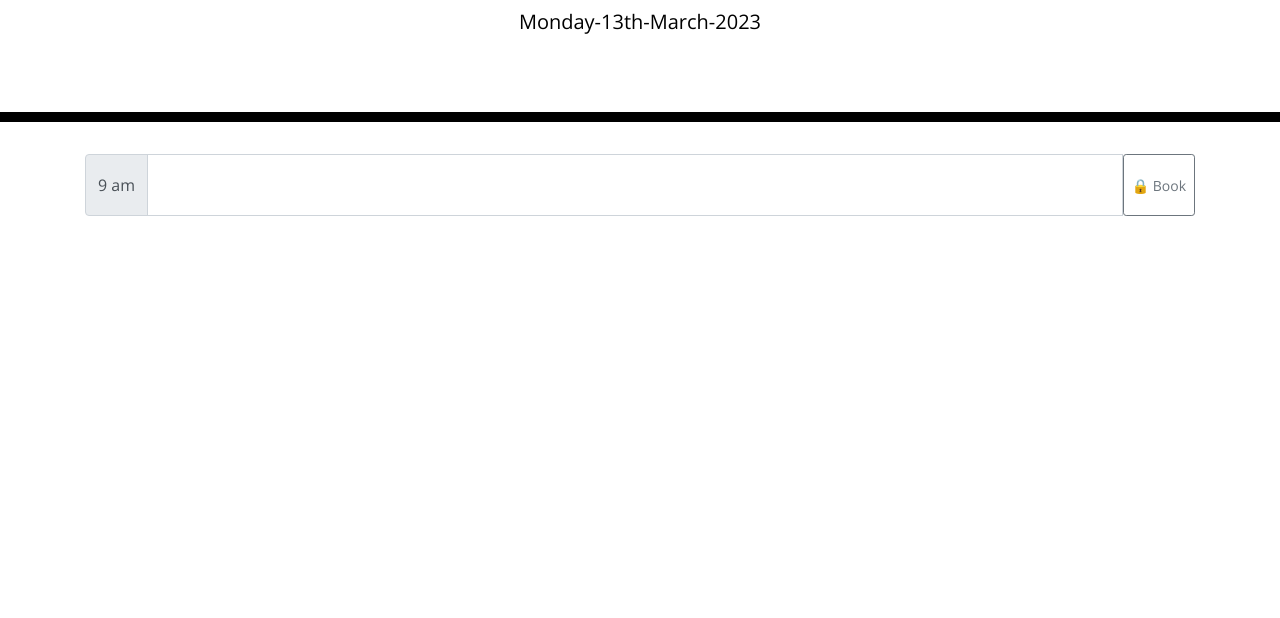
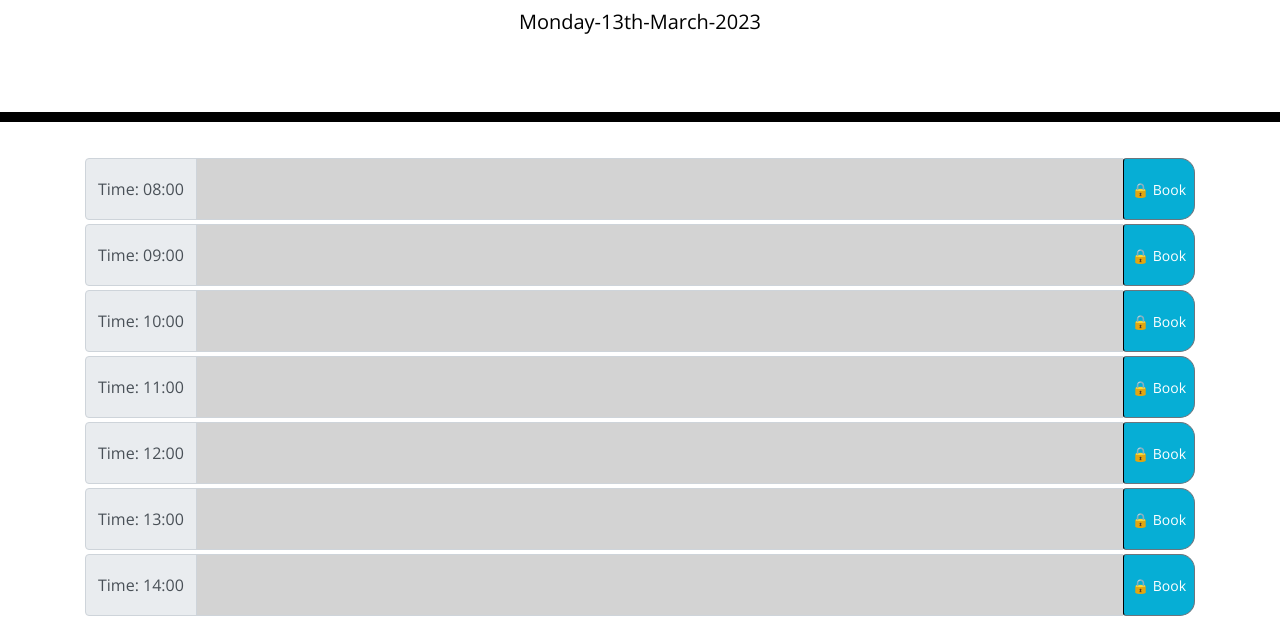
Before and after one commit to nk-mart/edx-module-7-APIs-Work-Day-Scheduler, a plain HTML site: page index.html in a window 1280 px wide. Shown: the part 182-800 px from the top of the page. Drawn offline with nearby package versions, Linux system fonts and the light colour scheme.

Commit message:
Time checker for time slot
Time checker for TimeSlots thats added Css class

```diff
--- a/assets/script.js
+++ b/assets/script.js
@@ -1,5 +1,62 @@
-
 
 let currentDay = moment()
 
+//Time in 24hrs format for time checker
+let currentTime= moment().format("HH:00")
+
 $("#currentDay").text(currentDay.format("dddd-Do-MMMM-YYYY"))
+
+let $timeblock = $("#timeBlock")
+
+//Time Slots Array
+const workHrs = ["08:00","09:00","10:00","11:00","12:00","13:00","14:00","15:00","16:00","17:00"]
+
+let workspace = document.querySelector('.container');
+
+
+
+ //Time checker for TimeSlots thats added Css class
+let timeSlotAvailability = function  timeSlotAvailability(arg){
+    if (arg === currentTime) {
+        return "present"
+    } else if (arg > currentTime){
+        return "future"
+    } else {
+        return "past"
+    }
+};
+
+// Dynamic Render Time Slots
+workspace.innerHTML= workHrs.map((hours) =>{
+
+
+
+
+   return `<div id="timeBlock-" class="input-group timeblck ">
+   <div class="input-group-prepend">
+     <span class="input-group-text mt-1"> Time: ${hours}</span>
+   </div>
+   <textarea data-time=${hours} class="form-control ${timeSlotAvailability(hours)} mt-1" aria-label="With textarea"></textarea>
+   <button class="btn btn-outline-secondary btn-sm saveBtn mt-1" type="button">
+     🔒 Book
+   </button>
+ </div>`
+
+
+
+}).join("")
+
+
+
+
+
+
+// function  timeSlotAvailability(){
+
+//     if (hours) {
+
+//     } else {
+
+//     }
+
+// }
--- a/index.html
+++ b/index.html
@@ -31,15 +31,15 @@
     <div class="container">
       <!-- Timeblocks go here -->
 
-      <div class="input-group">
+      <!-- <div id="timeBlock-" class="input-group timeblck">
         <div class="input-group-prepend">
-          <span class="input-group-text">9 am</span>
+          <span class="input-group-text"> Time</span>
         </div>
         <textarea class="form-control" aria-label="With textarea"></textarea>
         <button class="btn btn-outline-secondary btn-sm" type="button">
           🔒 Book
         </button>
-      </div>
+      </div> -->
     </div>
 
     <script src="https://cdnjs.cloudflare.com/ajax/libs/jquery/3.2.1/jquery.min.js"></script>
```
